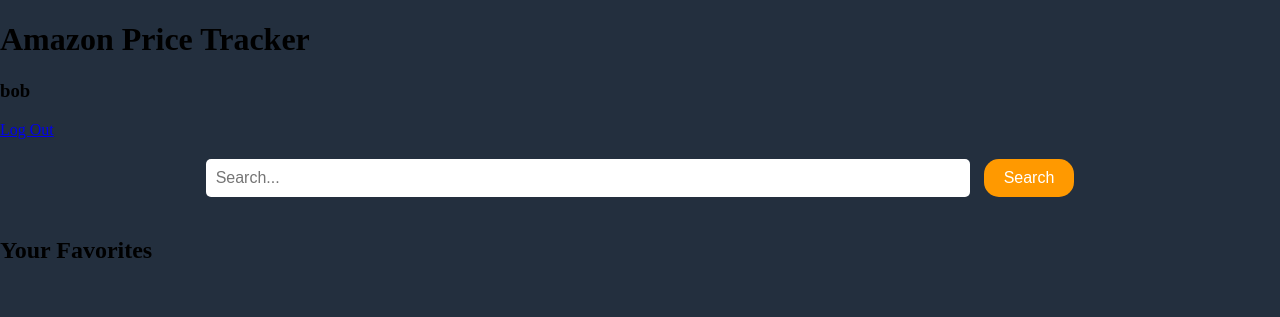
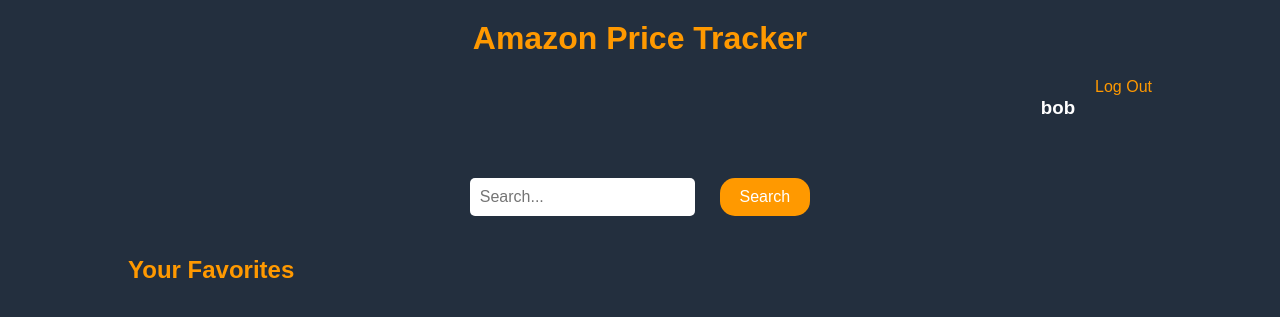
Before and after one commit to zac7643/course, a Flask app: page /home in a window 1280 px wide. Shown: the top 317 px of the page. Run offline with Flask 3, Linux system fonts and the light colour scheme; a user stored in the database is signed in; data that the repository does not hold is empty; some web fonts are replaced.

Commit message:
Update homepageCSS.css

```diff
--- a/static/homepageCSS.css
+++ b/static/homepageCSS.css
@@ -70,3 +70,110 @@ body {
 .search-bar button[type="submit"]:hover {
   background-color: #e67e00; /* Changes the background color of the submit button in the search bar to a different shade of orange when hovered over */
 }
+
+
+/* Setting the background color, text color, and font for the entire body of the webpage */
+body {
+    background-color: #232f3e;
+    color: #fff;
+    font-family: 'Arial', sans-serif;
+}
+/* Setting the width and auto margin for the container div */
+.container {
+    width: 80%;
+    margin: 0 auto;
+}
+/* Styling the h1 tag, which is the main heading of the webpage */
+h1 {
+    text-align: center;
+    color: #FF9900;
+    margin-top: 20px;
+}
+/* Styling the h2 tag, which is the sub-heading of the webpage */
+h2 {
+    margin: 20px 0;
+    color: #FF9900;
+}
+/* Styling the search bar */
+.search-bar {
+    display: flex;
+    justify-content: center;
+    margin: 20px 0;
+}
+/* Styling the input field in the search bar */
+.search-bar input[type="text"] {
+    width: 60%;
+    padding: 10px;
+    border-radius: 5px;
+    border: none;
+}
+/* Styling the search button */
+.search-bar button {
+    padding: 10px 20px;
+    border: none;
+    border-radius: 5px;
+    background-color: #FF9900;
+    color: #fff;
+    cursor: pointer;
+    margin-left: 10px;
+}
+/* Styling the user information section */
+.user-info {
+    display: flex;
+    justify-content: flex-end;
+    margin-bottom: 20px;
+}
+/* Styling the user name display */
+.user-info h3 {
+    margin-right: 20px;
+}
+/* Styling the logout button */
+.user-info a {
+    color: #FF9900;
+    text-decoration: none;
+}
+/* Styling the product item display */
+.product-item {
+    display: flex;
+    align-items: center;
+    background-color: #1f262d;
+    padding: 20px;
+    border-radius: 5px;
+    margin-bottom: 20px;
+}
+/* Styling the product image */
+.product-item img {
+    width: 100px;
+    height: 100px;
+    margin-right: 20px;
+    border-radius: 5px;
+}
+/* Styling the product link */
+.product-item a {
+    color: #fff;
+    text-decoration: none;
+}
+/* Styling the product link on hover */
+.product-item a:hover {
+    color: #FF9900;
+}
+/* Styling the product price display */
+.product-item .price {
+    color: #0af416;
+    margin-top: 10px;
+}
+/* Styling the delete and stats buttons */
+.product-item .btn {
+    display: inline-block;
+    padding: 5px 10px;
+    margin-top: 10px;
+    background-color: #FF9900;
+    color: #fff;
+    text-decoration: none;
+    border-radius: 5px;
+    transition: background-color 0.3s ease;
+}
+/* Styling the delete and stats buttons on hover */
+.product-item .btn:hover {
+    background-color: #1f262d;
+}
```
